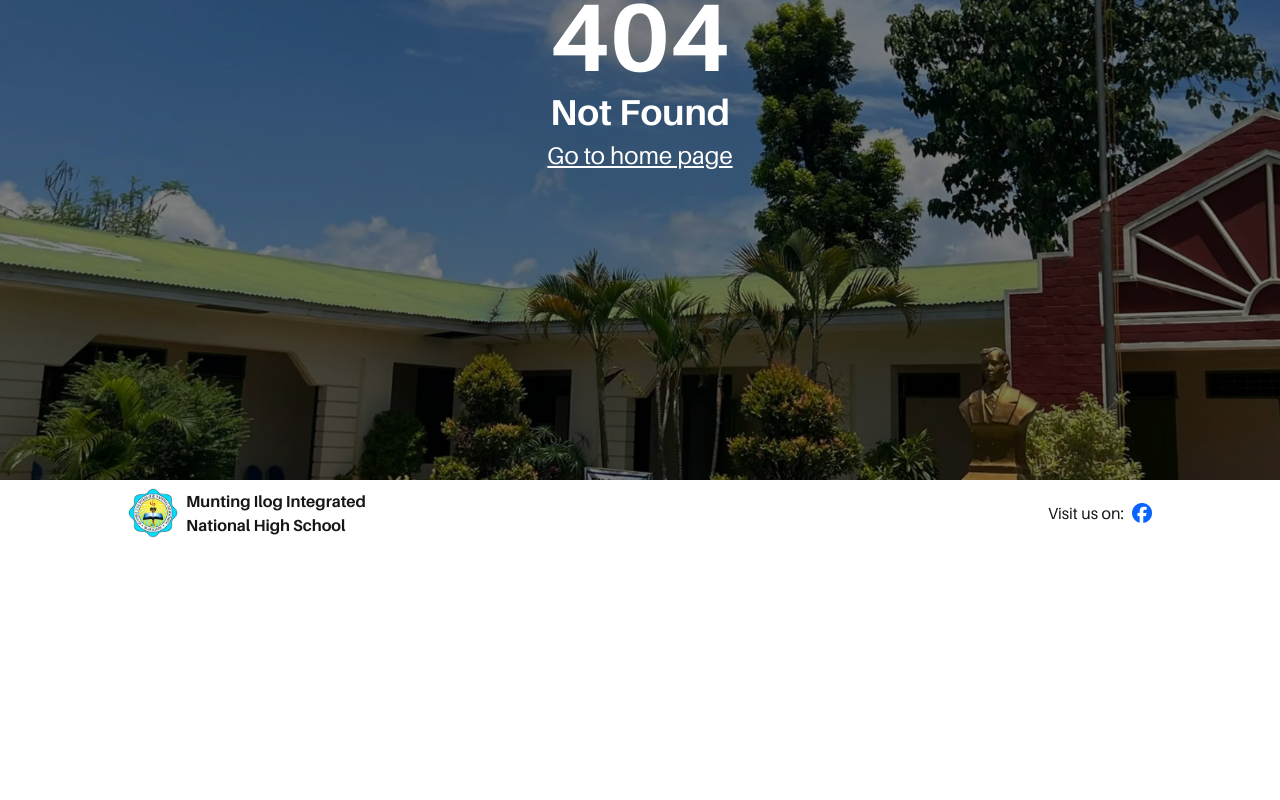
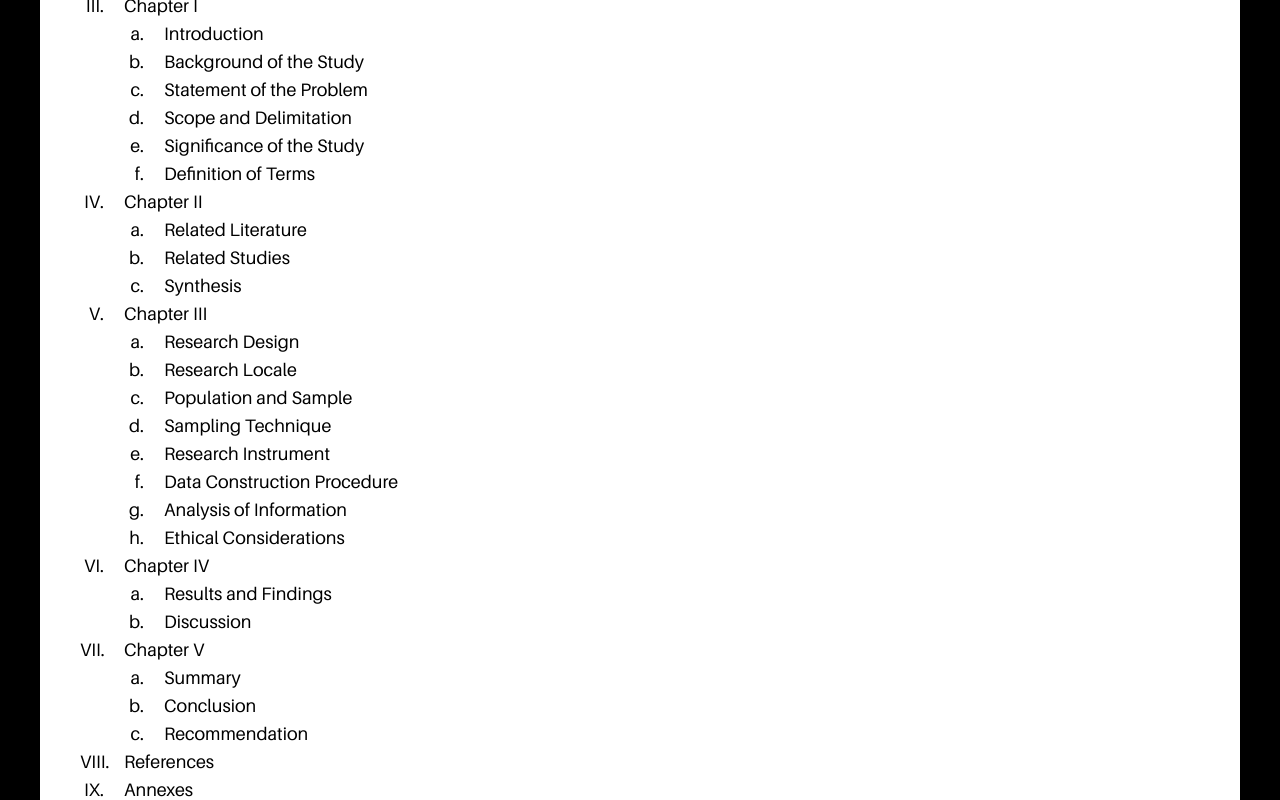
Before and after one commit to eu4nza/MINHS-The-Grid, a Next.js app: page /qualitative in a window 1280 px wide. Before the commit this address had no page. Shown: the part 320-1120 px from the top of the page. Before the commit the page ends 866 px from the top, so only its background shows below. Built offline with nearby package versions, Linux system fonts and the light colour scheme.

Commit message:
completed student's guide

```diff
--- /dev/null
+++ b/src/app/business-plan/page.tsx
@@ -0,0 +1,39 @@
+import type { Metadata } from "next";
+
+export const metadata: Metadata = {
+  title: "Business Plan",
+};
+
+export default function BusinessPlan() {
+  return (
+    <main className="w-full min-h-screen bg-black">
+      <div className="py-32 relative flex flex-col gap-2 justify-center items-start w-full text-white px-10">
+        <span className="flex justify-start text-left text-6xl font-bold mb-5">
+          Business Plan
+        </span>
+        <div className="text-lg w-full bg-white text-black p-10 rounded-lg">
+          <div className="grid grid-cols-[1.5rem_auto] gap-x-5">
+            <span className="text-right">I.</span>
+            <span>Executive Summary</span>
+            <span className="text-right">II.</span>
+            <span>Introduction</span>
+            <span className="text-right">III.</span>
+            <span>Company Background</span>
+            <span className="text-right">IV.</span>
+            <span>Environmental Analysis</span>
+            <span className="text-right">V.</span>
+            <span>Marketing Aspect</span>
+            <span className="text-right">VI.</span>
+            <span>Management Aspect</span>
+            <span className="text-right">VII.</span>
+            <span>Operation Aspect</span>
+            <span className="text-right">VIII.</span>
+            <span>Financial Aspect</span>
+            <span className="text-right">IX.</span>
+            <span>Socio Cultural Aspect</span>
+          </div>
+        </div>
+      </div>
+    </main>
+  );
+}
--- /dev/null
+++ b/src/app/qualitative/page.tsx
@@ -0,0 +1,93 @@
+import type { Metadata } from "next";
+
+export const metadata: Metadata = {
+  title: "Qualitative",
+};
+
+export default function Qualitative() {
+  return (
+    <main className="w-full min-h-screen bg-black">
+      <div className="py-32 relative flex flex-col gap-2 justify-center items-start w-full text-white px-10">
+        <span className="flex justify-start text-left text-6xl font-bold mb-5">
+          Qualitative
+        </span>
+        <div className="text-lg w-full bg-white text-black p-10 rounded-lg">
+          <div className="grid grid-cols-[1.5rem_auto] gap-x-5">
+            <span className="text-right">I.</span>
+            <span>Abstract</span>
+            <span className="text-right">II.</span>
+            <span>Acknowledgement</span>
+            <span className="text-right">III.</span>
+            <span>Chapter I</span>
+            <div className="col-span-2 grid grid-cols-[2rem_auto] pl-8 gap-x-5">
+              <span className="text-right">a.</span>
+              <span>Introduction</span>
+              <span className="text-right">b.</span>
+              <span>Background of the Study</span>
+              <span className="text-right">c.</span>
+              <span>Statement of the Problem</span>
+              <span className="text-right">d.</span>
+              <span>Scope and Delimitation</span>
+              <span className="text-right">e.</span>
+              <span>Significance of the Study</span>
+              <span className="text-right">f.</span>
+              <span>Definition of Terms</span>
+            </div>
+            <span className="text-right">IV.</span>
+            <span>Chapter II</span>
+            <div className="col-span-2 grid grid-cols-[2rem_auto] pl-8 gap-x-5">
+              <span className="text-right">a.</span>
+              <span>Related Literature</span>
+              <span className="text-right">b.</span>
+              <span>Related Studies</span>
+              <span className="text-right">c.</span>
+              <span>Synthesis</span>
+            </div>
+            <span className="text-right">V.</span>
+            <span>Chapter III</span>
+            <div className="col-span-2 grid grid-cols-[2rem_auto] pl-8 gap-x-5">
+              <span className="text-right">a.</span>
+              <span>Research Design</span>
+              <span className="text-right">b.</span>
+              <span>Research Locale</span>
+              <span className="text-right">c.</span>
+              <span>Population and Sample</span>
+              <span className="text-right">d.</span>
+              <span>Sampling Technique</span>
+              <span className="text-right">e.</span>
+              <span>Research Instrument</span>
+              <span className="text-right">f.</span>
+              <span>Data Construction Procedure</span>
+              <span className="text-right">g.</span>
+              <span>Analysis of Information</span>
+              <span className="text-right">h.</span>
+              <span>Ethical Considerations</span>
+            </div>
+            <span className="text-right">VI.</span>
+            <span>Chapter IV</span>
+            <div className="col-span-2 grid grid-cols-[2rem_auto] pl-8 gap-x-5">
+              <span className="text-right">a.</span>
+              <span>Results and Findings</span>
+              <span className="text-right">b.</span>
+              <span>Discussion</span>
+            </div>
+            <span className="text-right">VII.</span>
+            <span>Chapter V</span>
+            <div className="col-span-2 grid grid-cols-[2rem_auto] pl-8 gap-x-5">
+              <span className="text-right">a.</span>
+              <span>Summary</span>
+              <span className="text-right">b.</span>
+              <span>Conclusion</span>
+              <span className="text-right">c.</span>
+              <span>Recommendation</span>
+            </div>
+            <span className="text-right">VIII.</span>
+            <span>References</span>
+            <span className="text-right">IX.</span>
+            <span>Annexes</span>
+          </div>
+        </div>
+      </div>
+    </main>
+  );
+}
--- /dev/null
+++ b/src/app/quantitative/page.tsx
@@ -0,0 +1,95 @@
+import type { Metadata } from "next";
+
+export const metadata: Metadata = {
+  title: "Quantitative",
+};
+
+export default function Quantitative() {
+  return (
+    <main className="w-full min-h-screen bg-black">
+      <div className="py-32 relative flex flex-col gap-2 justify-center items-start w-full text-white px-10">
+        <span className="flex justify-start text-left text-6xl font-bold mb-5">
+          Quantitative
+        </span>
+        <div className="text-lg w-full bg-white text-black p-10 rounded-lg">
+          <div className="grid grid-cols-[1.5rem_auto] gap-x-5">
+            <span className="text-right">I.</span>
+            <span>Abstract</span>
+            <span className="text-right">II.</span>
+            <span>Acknowledgement</span>
+            <span className="text-right">III.</span>
+            <span>Chapter I</span>
+            <div className="col-span-2 grid grid-cols-[2rem_auto] pl-8 gap-x-5">
+              <span className="text-right">a.</span>
+              <span>Introduction</span>
+              <span className="text-right">b.</span>
+              <span>Background of the Study</span>
+              <span className="text-right">c.</span>
+              <span>Statement of the Problem</span>
+              <span className="text-right">d.</span>
+              <span>Hypothesis</span>
+              <span className="text-right">e.</span>
+              <span>Scope and Delimitation</span>
+              <span className="text-right">f.</span>
+              <span>Significance of the Study</span>
+              <span className="text-right">g.</span>
+              <span>Definition of Terms</span>
+            </div>
+            <span className="text-right">IV.</span>
+            <span>Chapter II</span>
+            <div className="col-span-2 grid grid-cols-[2rem_auto] pl-8 gap-x-5">
+              <span className="text-right">a.</span>
+              <span>Related Literature</span>
+              <span className="text-right">b.</span>
+              <span>Related Studies</span>
+              <span className="text-right">c.</span>
+              <span>Synthesis</span>
+            </div>
+            <span className="text-right">V.</span>
+            <span>Chapter III</span>
+            <div className="col-span-2 grid grid-cols-[2rem_auto] pl-8 gap-x-5">
+              <span className="text-right">a.</span>
+              <span>Research Design</span>
+              <span className="text-right">b.</span>
+              <span>Research Locale</span>
+              <span className="text-right">c.</span>
+              <span>Population and Sample</span>
+              <span className="text-right">d.</span>
+              <span>Sampling Technique</span>
+              <span className="text-right">e.</span>
+              <span>Research Instrument</span>
+              <span className="text-right">f.</span>
+              <span>Data Collection Procedure</span>
+              <span className="text-right">g.</span>
+              <span>Data Analysis Procedure</span>
+              <span className="text-right">h.</span>
+              <span>Ethical Considerations</span>
+            </div>
+            <span className="text-right">VI.</span>
+            <span>Chapter IV</span>
+            <div className="col-span-2 grid grid-cols-[2rem_auto] pl-8 gap-x-5">
+              <span className="text-right">a.</span>
+              <span>Results and Findings</span>
+              <span className="text-right">b.</span>
+              <span>Discussion</span>
+            </div>
+            <span className="text-right">VII.</span>
+            <span>Chapter V</span>
+            <div className="col-span-2 grid grid-cols-[2rem_auto] pl-8 gap-x-5">
+              <span className="text-right">a.</span>
+              <span>Summary</span>
+              <span className="text-right">b.</span>
+              <span>Conclusion</span>
+              <span className="text-right">c.</span>
+              <span>Recommendation</span>
+            </div>
+            <span className="text-right">VIII.</span>
+            <span>References</span>
+            <span className="text-right">IX.</span>
+            <span>Annexes</span>
+          </div>
+        </div>
+      </div>
+    </main>
+  );
+}
```
